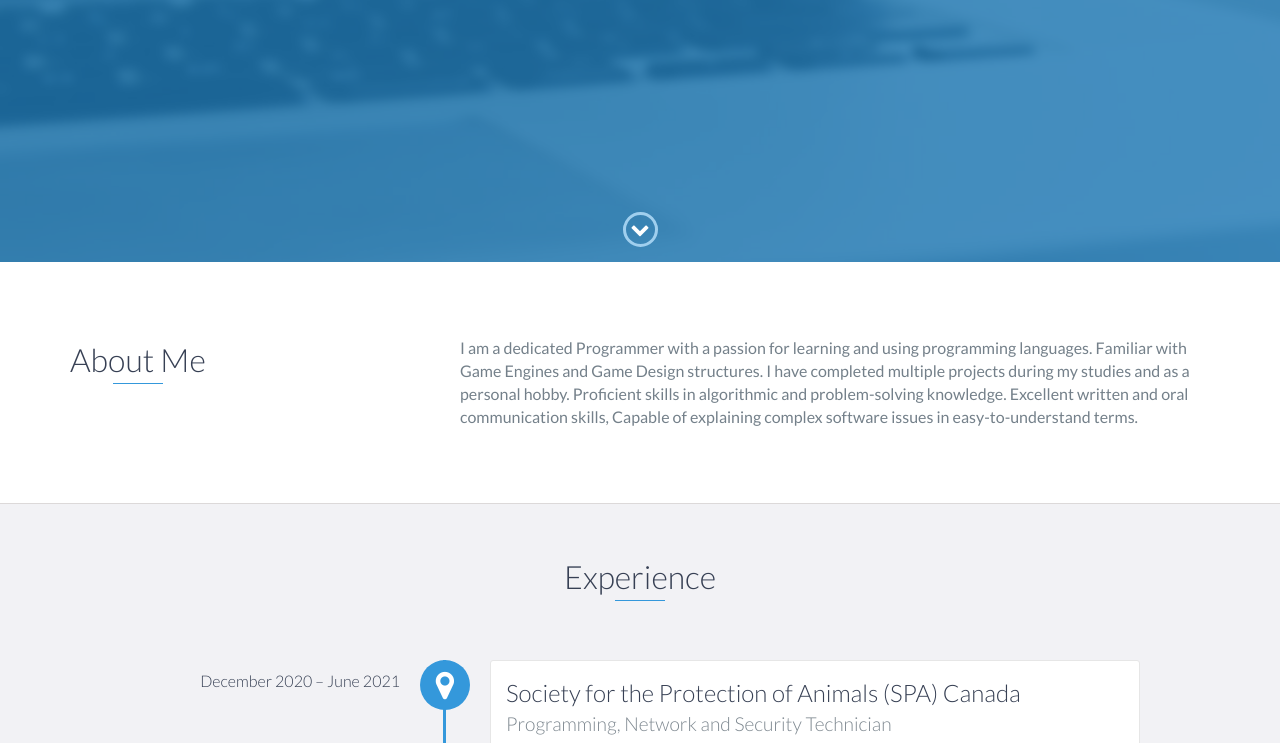
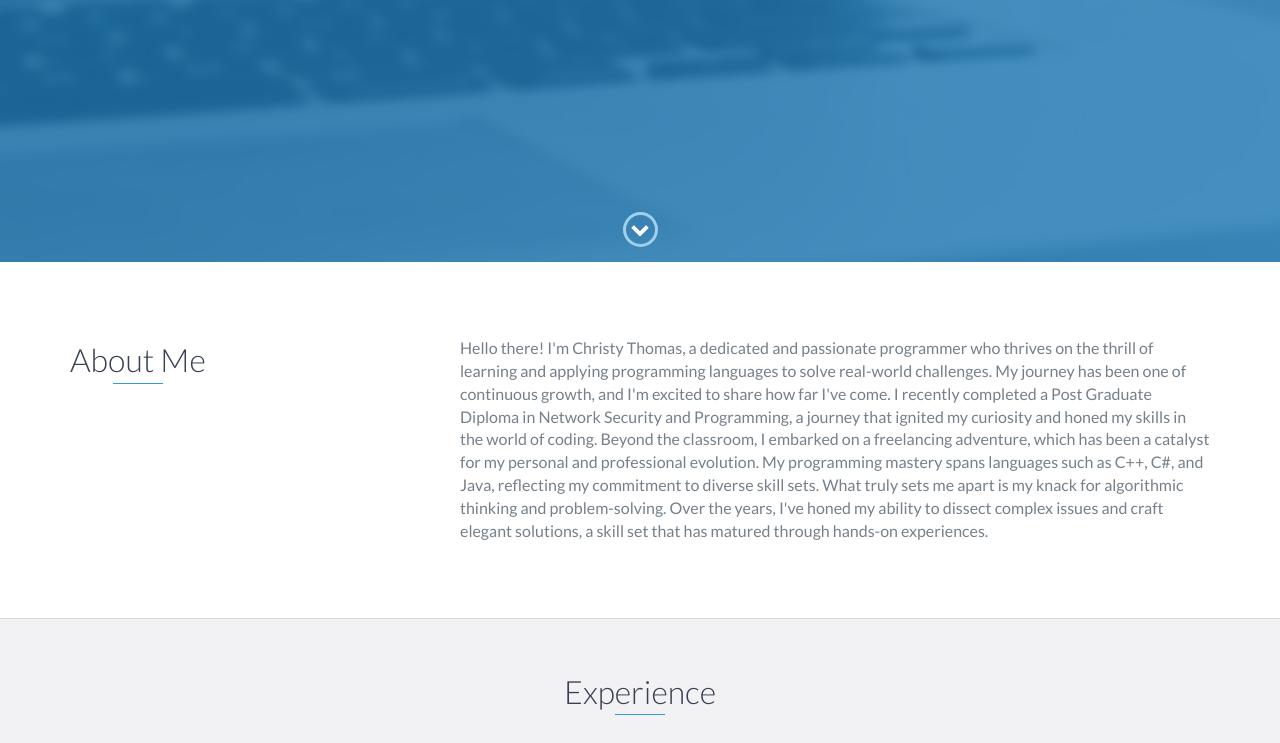
Before and after one commit to christytom007/christytom007.github.io, a website: page index.html in a window 1280 px wide. Shown: the part 538-1281 px from the top of the page. Drawn offline with nearby package versions, Linux system fonts and the light colour scheme.

Commit message:
Update index.html

```diff
--- a/index.html
+++ b/index.html
@@ -4,7 +4,7 @@
     <meta charset="utf-8" />
     <meta http-equiv="X-UA-Compatible" content="IE=edge" />
     <meta name="viewport" content="width=device-width, initial-scale=1" />
-    <title>My Portfolio</title>
+    <title>Christy Thomas's Portfolio</title>
     <link rel="shortcut icon" href="favicon.ico" type="image/x-icon" />
     <link rel="icon" href="favicon.ico" type="image/x-icon" />
     <link
@@ -80,13 +80,9 @@
           </div>
           <div class="col-md-8">
             <p>
-              I am a dedicated Programmer with a passion for learning and using
-              programming languages. Familiar with Game Engines and Game Design
-              structures. I have completed multiple projects during my studies
-              and as a personal hobby. Proficient skills in algorithmic and
-              problem-solving knowledge. Excellent written and oral
-              communication skills, Capable of explaining complex software
-              issues in easy-to-understand terms.
+              Hello there! I'm Christy Thomas, a dedicated and passionate programmer who thrives on the thrill of learning and applying programming languages to solve real-world challenges. My journey has been one of continuous growth, and I'm excited to share how far I've come.
+              I recently completed a Post Graduate Diploma in Network Security and Programming, a journey that ignited my curiosity and honed my skills in the world of coding. Beyond the classroom, I embarked on a freelancing adventure, which has been a catalyst for my personal and professional evolution.
+              My programming mastery spans languages such as C++, C#, and Java, reflecting my commitment to diverse skill sets. What truly sets me apart is my knack for algorithmic thinking and problem-solving. Over the years, I've honed my ability to dissect complex issues and craft elegant solutions, a skill set that has matured through hands-on experiences.
             </p>
           </div>
         </div>
```
